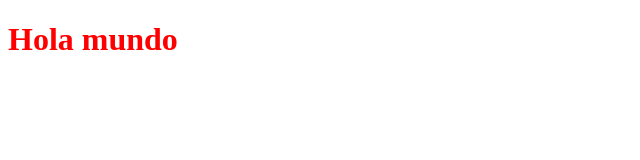
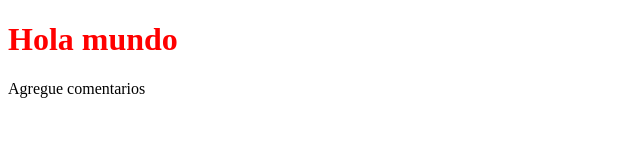
Before and after one commit to caroMendezz/TTT-DW2-2025-CaroMendez, a plain HTML site: page index.html in a window 1280 px wide. Shown: the whole page, without its empty margins (0-640 px from the left). Drawn offline with Linux system fonts and the light colour scheme.

Commit message:
Agregue comentarios en index.html

```diff
--- a/index.html
+++ b/index.html
@@ -8,5 +8,10 @@
 </head>
 <body>
     <h1>Hola mundo</h1>
+    <p> Agregue comentarios </p>
 </body>
 </html>
+
+<!--
+Hola
+-->
```
